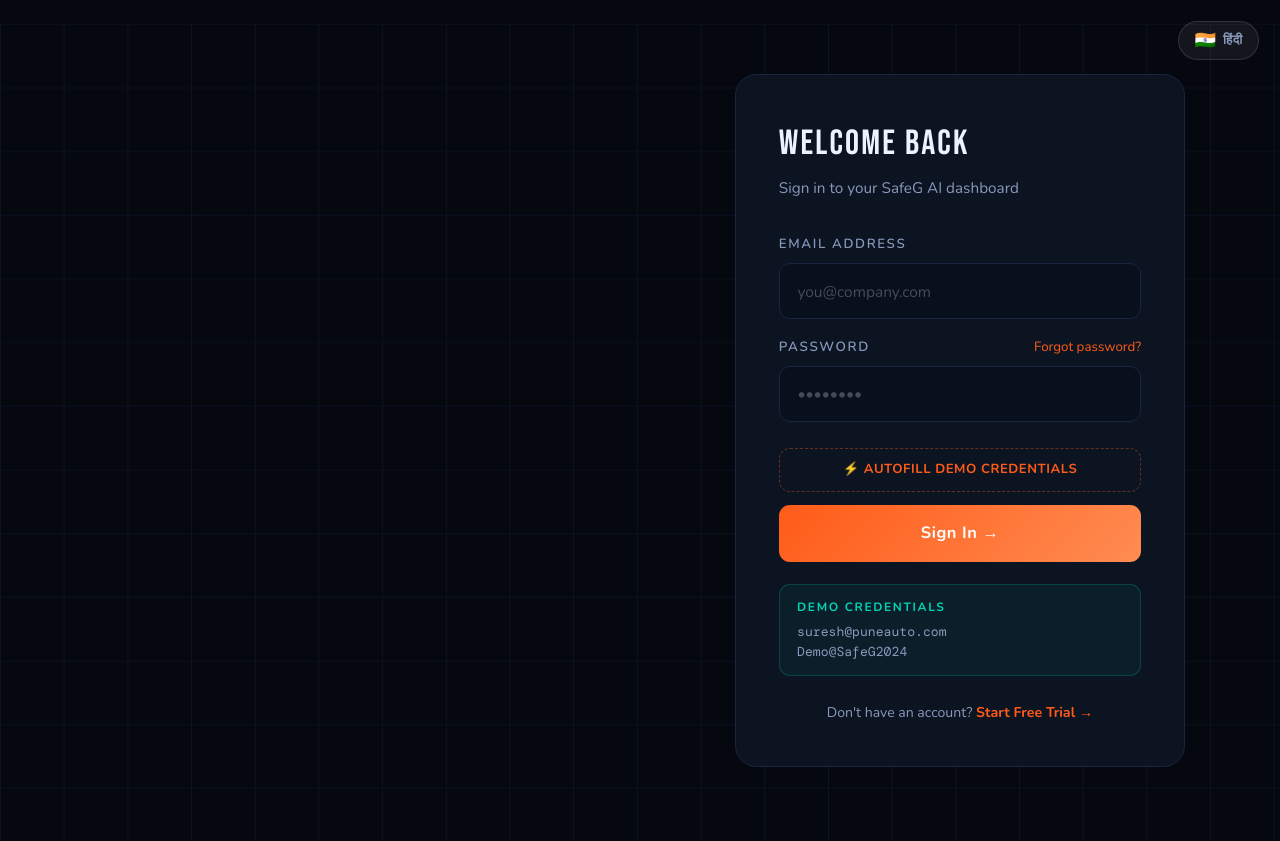
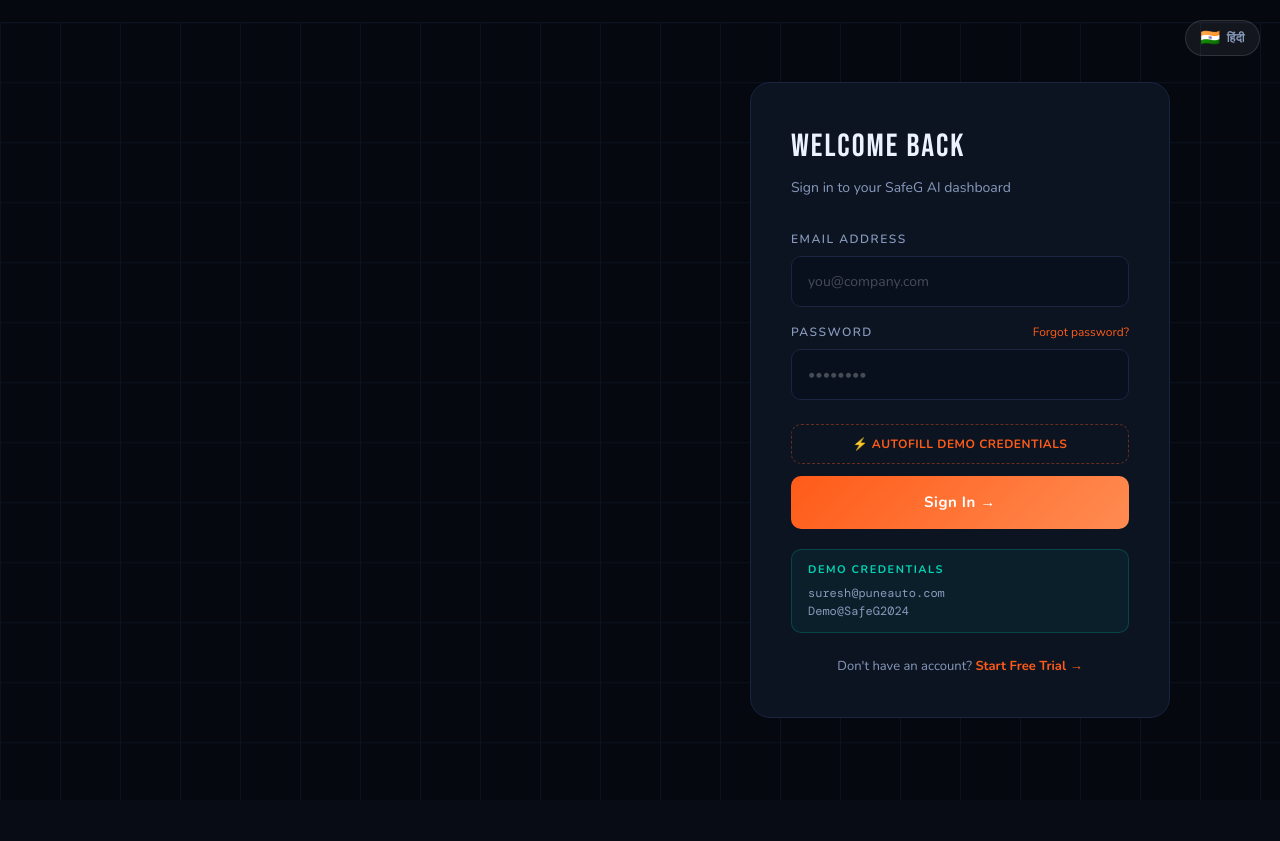
Before and after one commit to trapezeartist392/safeg, a React (Vite) app in the folder frontend/: page /login in a window 1280 px wide. After the commit the page ends 800 px from the top, so only its background shows below. Built offline with nearby package versions, Linux system fonts and the light colour scheme.

Commit message:
robots.txt, meta description, defer fonts, security headers, lazy load login/signup

```diff
--- a/frontend/index.html
+++ b/frontend/index.html
@@ -4,32 +4,37 @@
     <meta charset="UTF-8" />
     <link rel="icon" type="image/svg+xml" href="/favicon.svg" />
     <meta name="viewport" content="width=device-width, initial-scale=1.0" />
+    <meta name="theme-color" content="#05080F" />
     <meta name="description" content="SafeguardsIQ — AI-powered factory safety monitoring. Real-time PPE detection, violation tracking and compliance reporting for Indian factories." />
     <meta name="robots" content="index, follow" />
-    <link rel="preconnect" href="https://safeguardsiq.com" />
-    <meta name="theme-color" content="#05080F" />
     <title>SafeguardsIQ — Factory Safety Monitor</title>
-
     <!-- Preconnect for faster font loading -->
     <link rel="preconnect" href="https://fonts.googleapis.com" />
     <link rel="preconnect" href="https://fonts.gstatic.com" crossorigin />
-    <link rel="preload" href="https://fonts.googleapis.com/css2?family=Nunito:wght@700;800&display=swap" as="style" />
-
-    <!-- All fonts used across the app loaded once here -->
-    <link href="https://fonts.googleapis.com/css2?family=Bebas+Neue&family=Nunito:ital,wght@0,400;0,500;0,600;0,700;0,800;0,900;1,400&family=Inter:wght@300;400;500;600;700;800;900&family=DM+Mono:wght@400;500&family=Poppins:ital,wght@0,400;0,500;0,600;0,700;0,800;1,400&display=swap" rel="stylesheet" />
-
+    <!-- Load only critical fonts, defer rest -->
+    <link href="https://fonts.googleapis.com/css2?family=Nunito:wght@700;800&family=Bebas+Neue&display=swap" rel="stylesheet" media="print" onload="this.media='all'" />
+    <noscript>
+      <link href="https://fonts.googleapis.com/css2?family=Nunito:wght@700;800&family=Bebas+Neue&display=swap" rel="stylesheet" />
+    </noscript>
     <style>
       * { margin: 0; padding: 0; box-sizing: border-box; }
       body {
-        font-family: 'Nunito', 'Inter', system-ui, -apple-system, sans-serif;
+        font-family: 'Nunito', system-ui, -apple-system, sans-serif;
+        background: #05080F;
+        color: #EDF2FF;
         -webkit-font-smoothing: antialiased;
-        -moz-osx-font-smoothing: grayscale;
       }
       #root { min-height: 100vh; }
+      /* Critical loading state */
+      .app-loading {
+        display: flex; align-items: center; justify-content: center;
+        height: 100vh; background: #05080F; color: #FF5B18; font-size: 14px;
+        font-family: system-ui, sans-serif;
+      }
     </style>
   </head>
   <body>
-    <div id="root"></div>
+    <div id="root"><div class="app-loading">Loading SafeguardsIQ...</div></div>
     <script type="module" src="/src/main.jsx"></script>
   </body>
 </html>
--- a/frontend/src/index.css
+++ b/frontend/src/index.css
@@ -6,7 +6,6 @@
   box-sizing: border-box;
   margin: 0;
   padding: 0;
-  zoom: 1.01;  /* 1.08 = 8% bigger, 1.12 = 12% bigger *
 }
 
 body {
```
Also changed, not shown: frontend/public/robots.txt (added), 1 other file (tests, documents, lock files or other folders).
